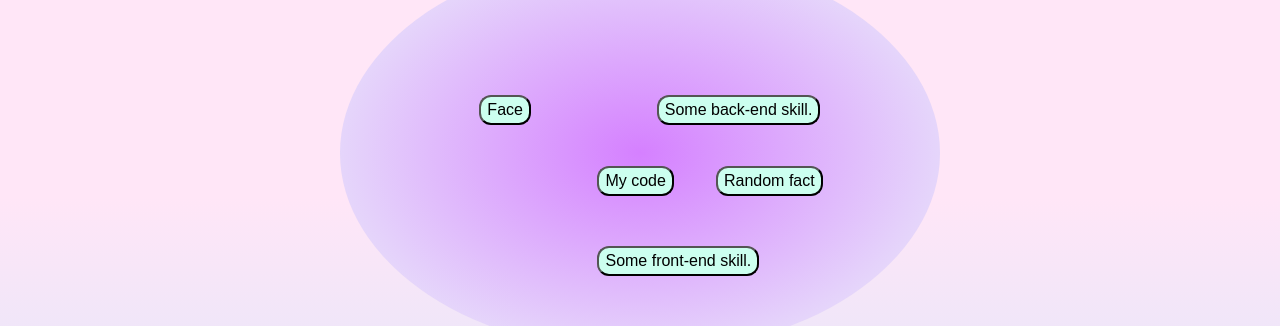
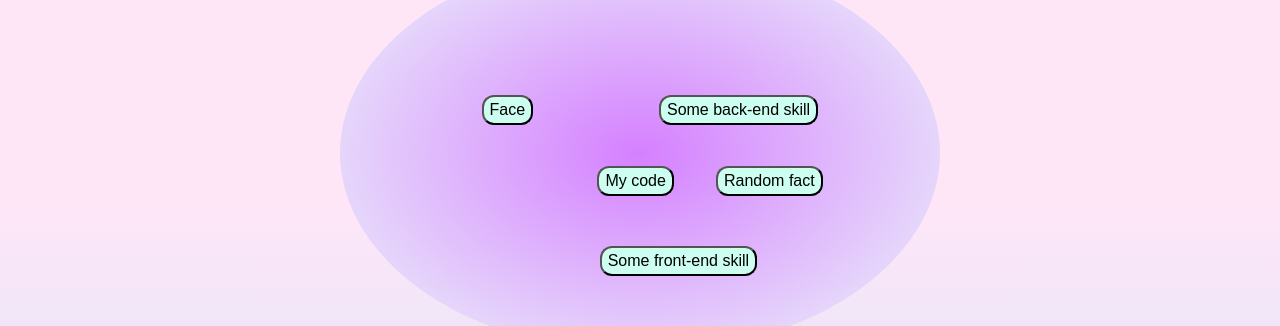
Before and after one commit to yanjasho/interactive_portfolio, a React (Create React App) app in the folder client/: page / in a window 1280 px wide. Shown: the part 241-567 px from the top of the page. Built offline with nearby package versions, Linux system fonts and the light colour scheme; a web font is replaced by a local one.

Commit message:
Added read.me

```diff
--- a/client/src/blocks/Code/index.js
+++ b/client/src/blocks/Code/index.js
@@ -4,7 +4,7 @@ import Jumbotron from "../../components/Jumbotron"
 class Code extends Component {
 
     sendAchiev=()=>{
-        this.props.callbackFromParent("Code guts")
+        this.props.callbackFromParent("Code Guts")
     }
 
     render() {
--- a/client/src/blocks/Css/index.js
+++ b/client/src/blocks/Css/index.js
@@ -8,7 +8,7 @@ class Css extends Component {
     }
 
     sendAchiev=()=>{
-        this.props.callbackFromParent("Designster witness")
+        this.props.callbackFromParent("Designster Witness")
     }
 
     render() {
--- a/client/src/blocks/Menu/index.js
+++ b/client/src/blocks/Menu/index.js
@@ -10,7 +10,7 @@ class Menu extends Component {
       {name:"Face",
       line:"Wanna see her? Can't blame you if you don't. Wonderfull person, but not much of a looker.",
       link:"face"},
-      {name:"Some back-end skill.",
+      {name:"Some back-end skill",
       line:"Def check this out. Back-end is her thing.",
       link:"city"},
       {name: "My code",
@@ -19,7 +19,7 @@ class Menu extends Component {
       {name: "Random fact",
       line:"Just for funzies.",
       link:"fact"},
-      {name: "Some front-end skill.",
+      {name: "Some front-end skill",
       line:"This may hurt. Don't go if you have sensitive eyes or general sense of taste.",
       link:"css"}],
     alert: false,
```
Also changed, not shown: 1 other file (tests, documents, lock files or other folders).
